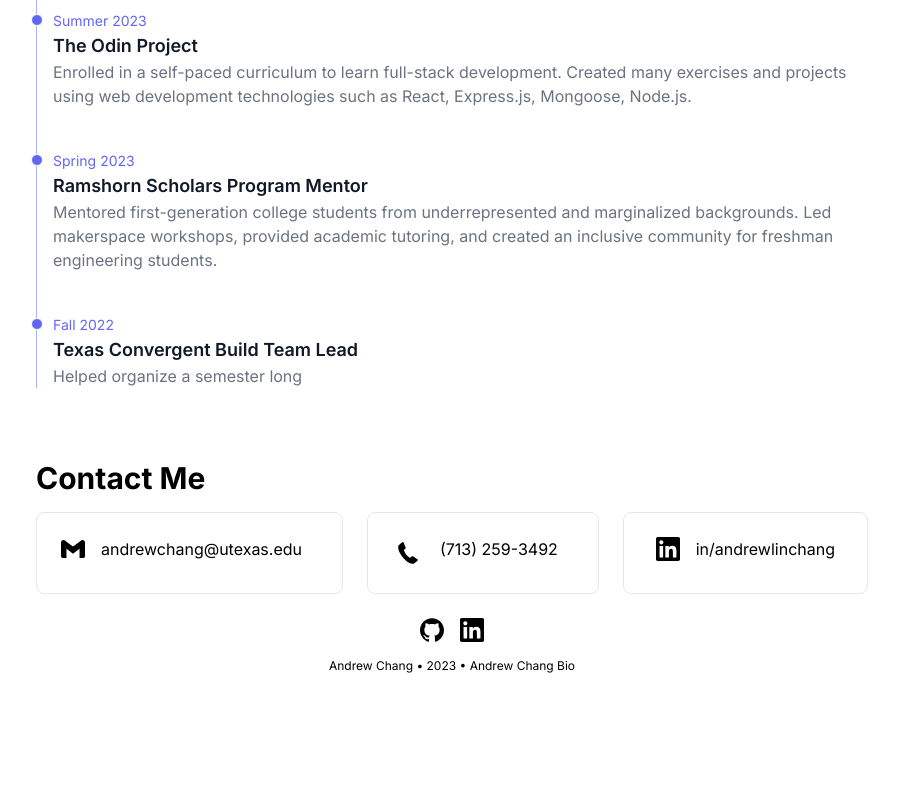
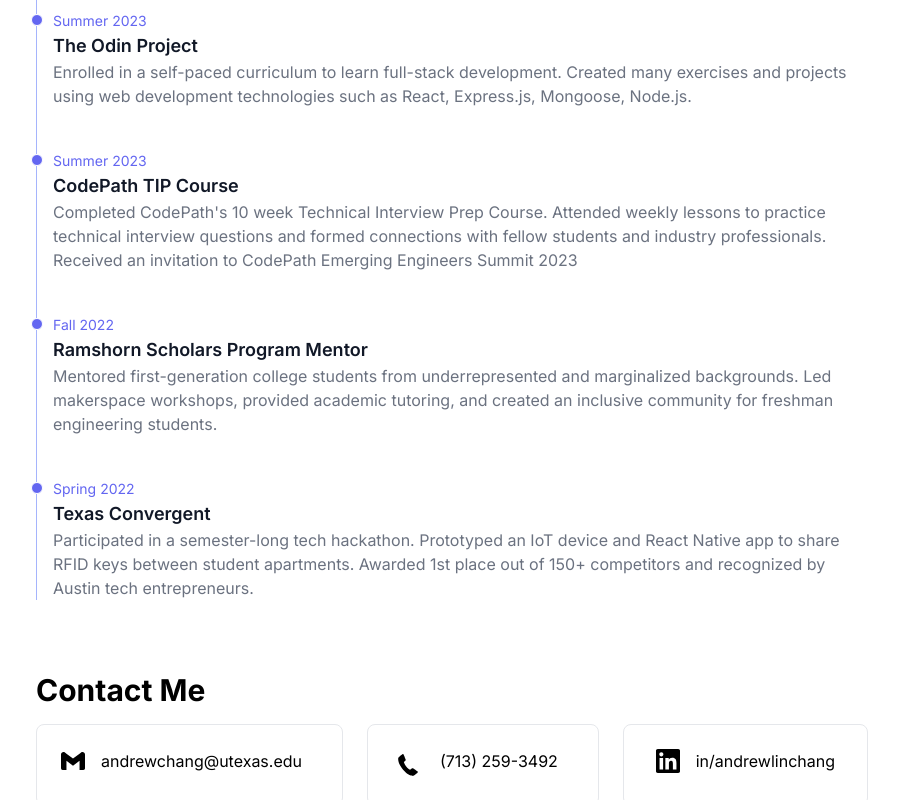
Before and after one commit to andrew-lin-chang/andrewchangbio, a Next.js app: page / in a window 1280 px wide. Shown: the part 1176-1976 px from the top of the page, without its empty margins (188-1087 px from the left). Before the commit the page ends 1866 px from the top, so only its background shows below. Built offline with nearby package versions, Linux system fonts and the light colour scheme.

Commit message:
replace apos and fix typo

```diff
--- a/app/page.tsx
+++ b/app/page.tsx
@@ -3,7 +3,7 @@
 import Image from "next/image";
 import Link from "next/link";
 import wetcat from "public/images/wetcat.png";
-import babychang from "public/images/babychang.jpg"
+import babychang from "public/images/babychang.jpg";
 import TechStack from "@/components/TechStack";
 import { Gmail, LinkedIn, Phone } from "@/components/Icons";
 import Timeline from "@/components/Timeline";
@@ -34,9 +34,9 @@
   }, [popupVisible]);
 
   const copyToClipboard = (content: string) => {
-    navigator.clipboard.writeText(content)
-    showPopup()
-  }
+    navigator.clipboard.writeText(content);
+    showPopup();
+  };
 
   return (
     <main>
@@ -66,11 +66,11 @@
         <section>
           <h1 className="font-bold text-3xl mb-4">About</h1>
           <p>
-            I'm an Electrical and Computer Engineering student at the University
-            of Texas at Austin. I'm particularly interested in full-stack
-            development, automation, IoT, AI, and the cloud. You can probably find
-            me in the quiet section of the library trying to learn something
-            new!
+            I&apos;m an Electrical and Computer Engineering student at the University
+            of Texas at Austin. I&apos;m particularly interested in full-stack
+            development, automation, IoT, AI, and the cloud. You can probably
+            find me in the quiet section of the library trying to learn
+            something new!
           </p>
         </section>
 
@@ -82,7 +82,10 @@
         <section>
           <h1 className="font-bold text-3xl mb-4">Contact Me</h1>
           <div className="flex flex-col md:flex-row gap-6 w-full">
-            <CopyButton content="andrewchang@utexas.edu" onClick={copyToClipboard}>
+            <CopyButton
+              content="andrewchang@utexas.edu"
+              onClick={copyToClipboard}
+            >
               <Gmail />
             </CopyButton>
             <CopyButton content="(713) 259-3492" onClick={copyToClipboard}>
--- a/app/projects/page.tsx
+++ b/app/projects/page.tsx
@@ -36,7 +36,7 @@
   return (
     <div>
       <h1 className="font-bold text-4xl">Projects</h1>
-      <p className="">Things I've made in class or in my free time :)</p>
+      <p className="">Things I&apos;ve made in class or in my free time :)</p>
       <div className="grid grid-cols-1 gap-4 mt-6">
         {projects.map((project) => {
           return (
--- a/app/thoughts/page.tsx
+++ b/app/thoughts/page.tsx
@@ -2,7 +2,7 @@
   return (
     <>
       <h1 className="text-4xl font-bold">Thoughts</h1>
-      <p>You'll find my blog posts here</p>
+      <p>You&apos;ll find my blog posts here</p>
 
       <p className="mt-10 text-center text-3xl">In development!</p>
     </>
--- a/components/TechStack.tsx
+++ b/components/TechStack.tsx
@@ -95,7 +95,7 @@
       </div>
 
       <h1 className="font-bold text-xl mt-4">
-        What I'm learning/want to learn
+        What I&apos;m learning/want to learn
       </h1>
       <div className="flex flex-wrap gap-2 mt-2">
         <a href="https://openai.com/">
--- a/components/Timeline.tsx
+++ b/components/Timeline.tsx
@@ -18,16 +18,22 @@
       "Enrolled in a self-paced curriculum to learn full-stack development. Created many exercises and projects using web development technologies such as React, Express.js, Mongoose, Node.js.",
   },
   {
-    date: "Spring 2023",
+    date: "Summer 2023",
+    position: "CodePath TIP Course",
+    summary:
+      "Completed CodePath's 10 week Technical Interview Prep Course. Attended weekly lessons to practice technical interview questions and formed connections with fellow students and industry professionals. Received an invitation to CodePath Emerging Engineers Summit 2023",
+  },
+  {
+    date: "Fall 2022",
     position: "Ramshorn Scholars Program Mentor",
     summary:
       "Mentored first-generation college students from underrepresented and marginalized backgrounds. Led makerspace workshops, provided academic tutoring, and created an inclusive community for freshman engineering students.",
   },
   {
-    date: "Fall 2022",
-    position: "Texas Convergent Build Team Lead",
+    date: "Spring 2022",
+    position: "Texas Convergent",
     summary:
-      "Helped organize a semester long",
+      "Participated in a semester-long tech hackathon. Prototyped an IoT device and React Native app to share RFID keys between student apartments. Awarded 1st place out of 150+ competitors and recognized by Austin tech entrepreneurs.",
   },
 ];
 
```
